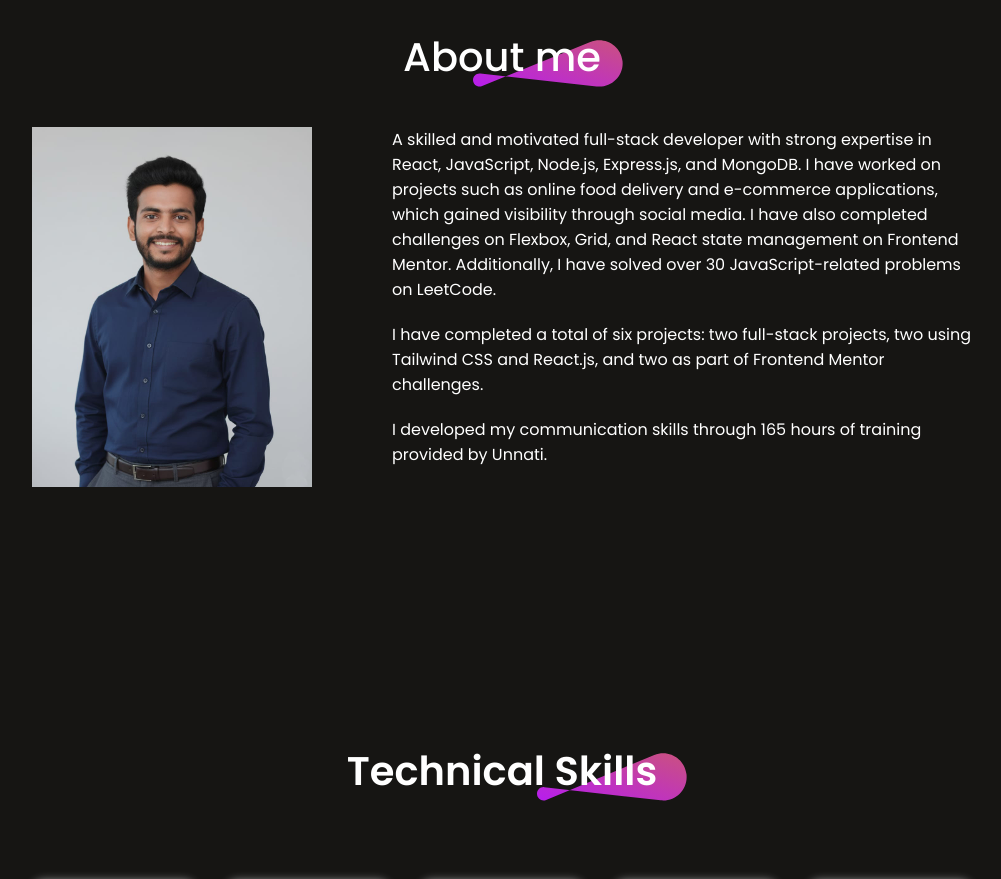
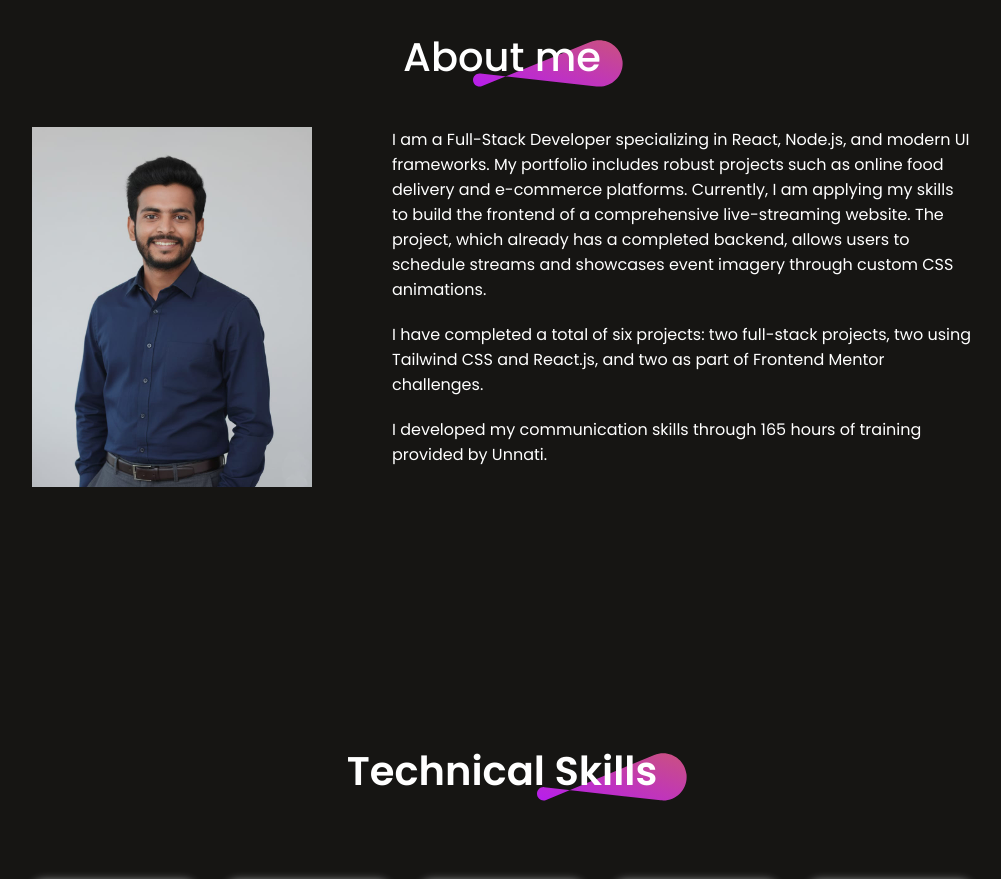
Before and after one commit to veera2299/portfolio, a React (Vite) app: page / in a window 1280 px wide. Shown: the part 860-1739 px from the top of the page, without its empty margins (138-1139 px from the left). Built offline with nearby package versions, Linux system fonts and the light colour scheme.

Commit message:
make changes

```diff
--- a/src/Components/About/About.jsx
+++ b/src/Components/About/About.jsx
@@ -17,11 +17,9 @@ const About = () => {
         </div>
         <div className="about-right">
           <div className="about-para">
-            <p>A skilled and motivated full-stack developer with strong expertise in React,
-              JavaScript, Node.js, Express.js, and MongoDB. I have worked on projects such as
-              online food delivery and e-commerce applications, which gained visibility through social media.
-              I have also completed challenges on Flexbox, Grid, and React state management on Frontend Mentor.
-              Additionally, I have solved over 30 JavaScript-related problems on LeetCode.</p>
+            <p>I am a Full-Stack Developer specializing in React, Node.js,
+               and modern UI frameworks. My portfolio includes robust projects such as online food delivery and e-commerce platforms. Currently, I am applying my skills to build the frontend of a comprehensive live-streaming website. The project, which already has a completed backend,
+               allows users to schedule streams and showcases event imagery through custom CSS animations.</p>
             <p>I have completed a total of six projects: two full-stack projects,
               two using Tailwind CSS and React.js, and two as part of Frontend Mentor challenges.
             </p>
```
